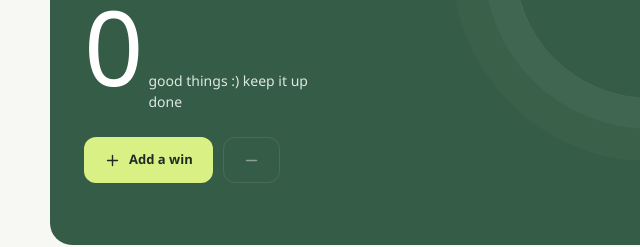
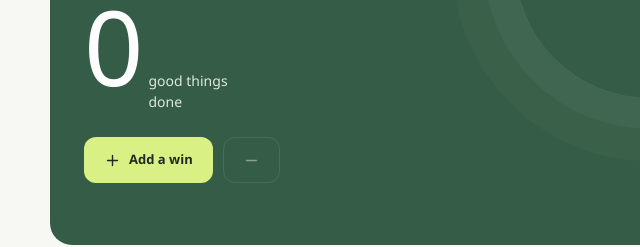
Before and after one commit to Santhoshi-rupa/practice-repo, a plain HTML site: page GITHUB_ACTIONS_PRACTICE/index.html in a window 1280 px wide. Shown: the part 457-704 px from the top of the page, 62-702 px from the left. Drawn offline with Linux system fonts and the light colour scheme.

Commit message:
Revert "added good things"
This reverts commit 24d7f93e52534da368fba7862c8fd63487ba38eb.

```diff
--- a/GITHUB_ACTIONS_PRACTICE/index.html
+++ b/GITHUB_ACTIONS_PRACTICE/index.html
@@ -368,7 +368,7 @@
           </div>
           <div class="count">
             <output id="count" aria-live="polite" aria-atomic="true">0</output>
-            <span class="count-caption">good things :) keep it up <br>done</span>
+            <span class="count-caption">good things<br>done</span>
           </div>
           <div class="controls">
             <button class="control control-primary" id="add-one" type="button">
```
